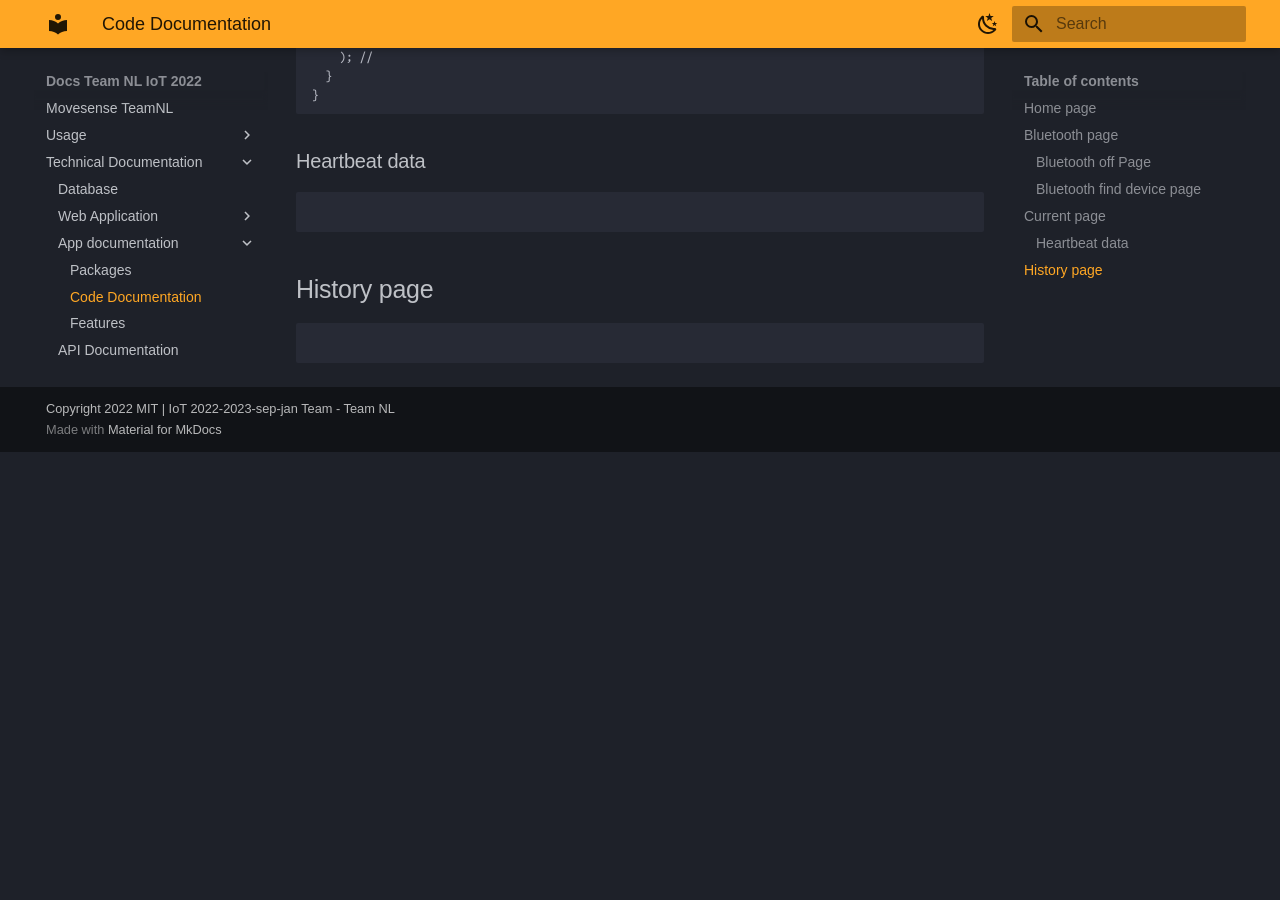
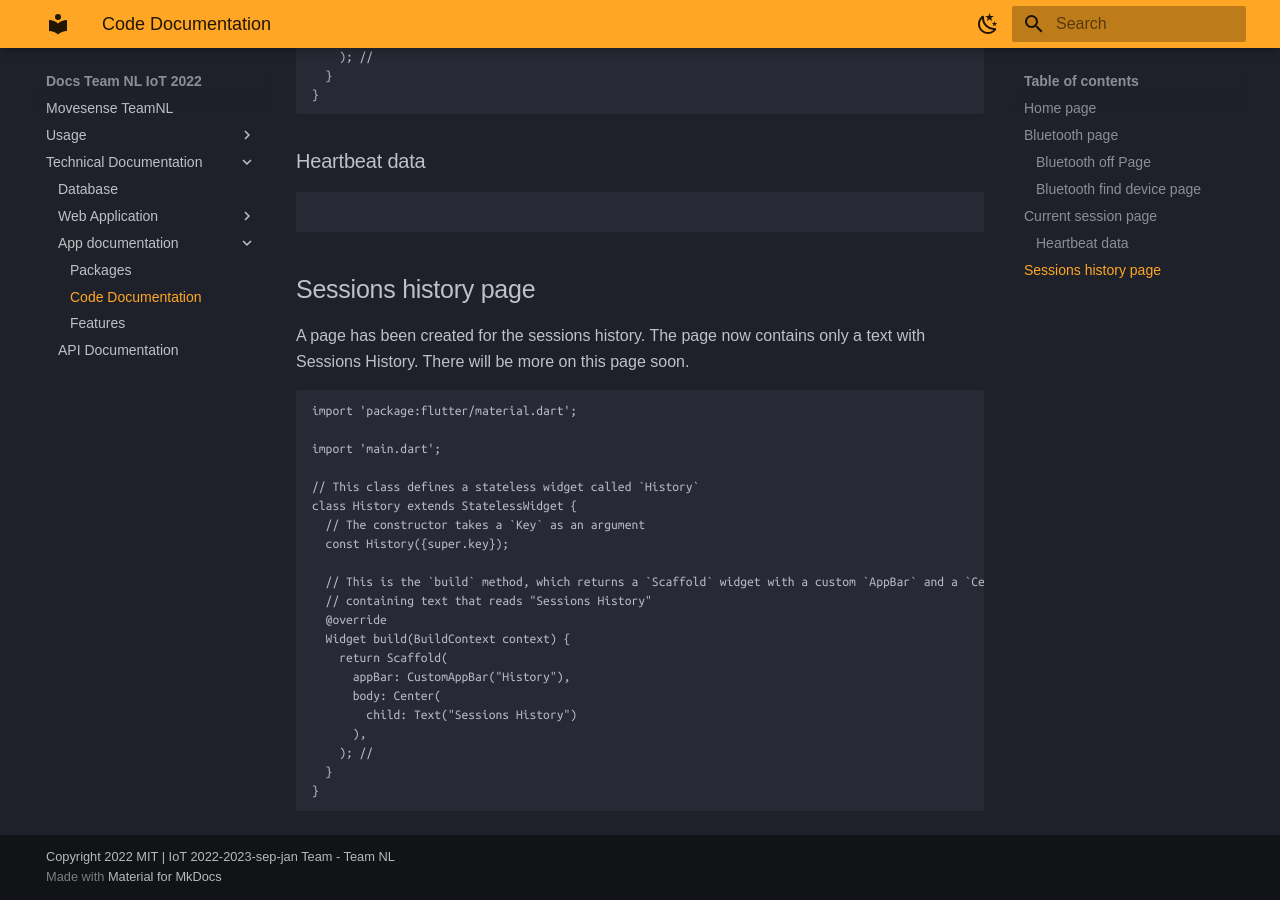
Before and after one commit to serg-and/team-nl-iot-2022, an MkDocs documentation site: the page built from docs/App/App-code-documentation.md, in a window 1280 px wide and 900 px high, scrolled down 1921 px. Built offline with MkDocs 1.6.1 and Material for MkDocs 9.7.7, drawn with Linux system fonts in a browser that asks for light colours; some web fonts are replaced; before the commit the page ends 2373 px from its top, so only the background shows below that; some of the changed text lies outside the part shown.

Commit message:
Added history code in app-code-docu

````diff
--- a/docs/App/App-code-documentation.md
+++ b/docs/App/App-code-documentation.md
@@ -40,8 +40,9 @@ class _MyHomePageState extends State<Home> { // Create _MyHomePageState class th
 
 ```
 
-## Current page
+## Current session page
 On the current page there is a button that causes the session to be started. Pressing this button redirects the user to the heartbeat page.
+
 ```
 import 'package:app/HeartbeatData.dart';
 import 'package:flutter/cupertino.dart';
@@ -87,7 +88,29 @@ class Current extends StatelessWidget {
 
 ```
 
-## History page
-```
+## Sessions history page
+A page has been created for the sessions history. The page now contains only a text with Sessions History. There will be more on this page soon.
 
 ```
+import 'package:flutter/material.dart';
+
+import 'main.dart';
+
+// This class defines a stateless widget called `History`
+class History extends StatelessWidget {
+  // The constructor takes a `Key` as an argument
+  const History({super.key});
+
+  // This is the `build` method, which returns a `Scaffold` widget with a custom `AppBar` and a `Center` widget
+  // containing text that reads "Sessions History"
+  @override
+  Widget build(BuildContext context) {
+    return Scaffold(
+      appBar: CustomAppBar("History"),
+      body: Center(
+        child: Text("Sessions History")
+      ),
+    ); //
+  }
+}
+```
````
